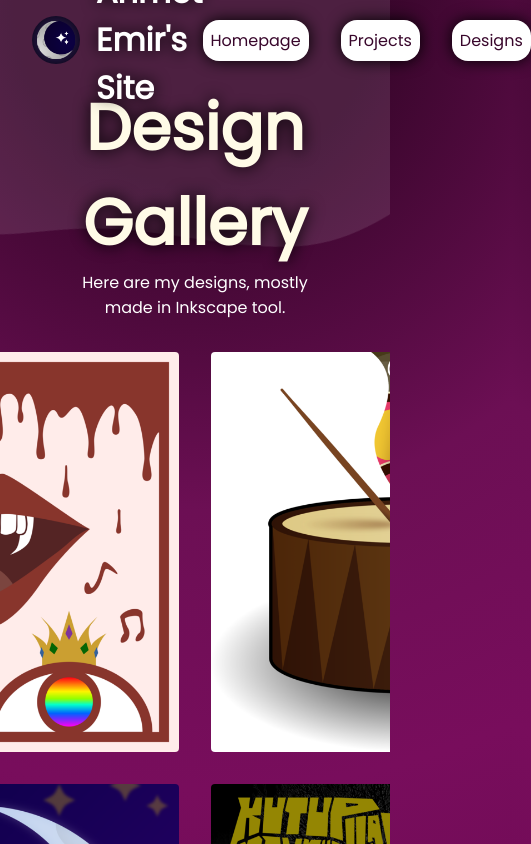
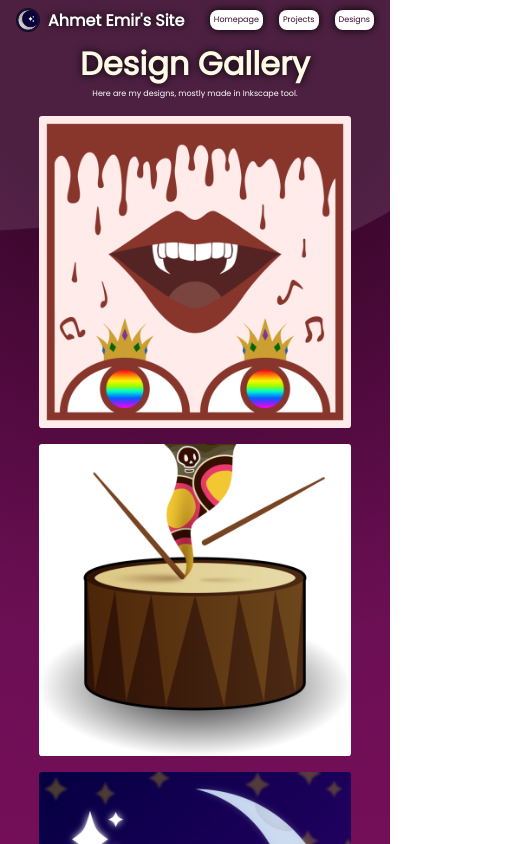
Before and after one commit to aeuludag/aeuludag.github.io, a React (Vite) app: page /#/gallery in a window 390 px wide. Shown: the top 844 px of the page, 531 px wide, since content can reach past the window. Built offline with nearby package versions, Linux system fonts and the light colour scheme.

Commit message:
Small Responsiveness Changes
- Not even worth committing but who cares?

```diff
--- a/src/Components/App/App.css
+++ b/src/Components/App/App.css
@@ -25,6 +25,7 @@ html {
   animation: grow-and-shrink 10s ease-in-out infinite alternate;
   font-family: "Poppins";
   color: white;
+  font-size: clamp(0.5rem, 2vw, 1rem);
 }
 
 .app-wrapper {
--- a/src/Components/Gallery/Gallery.css
+++ b/src/Components/Gallery/Gallery.css
@@ -1,3 +1,17 @@
+:root {
+    --gallery-item-size: clamp(5rem, 40vw, 25rem);
+}
+
+@media screen and (max-width: 425px) {
+    :root {
+        --gallery-item-size: 80vw;
+    }
+
+    .gallery-items {
+        grid-template-columns: repeat(1, var(--gallery-item-size)) !important;
+    }
+}
+
 .gallery {
     width: 100%;
     height: 100%;
@@ -5,7 +19,7 @@
 
 .gallery-items {
     display: grid;
-    grid-template-columns: repeat(2, 25rem);
+    grid-template-columns: repeat(2, var(--gallery-item-size));
     align-items: center;
     justify-content: center;
     overflow-x: hidden;
@@ -14,8 +28,8 @@
 
 .gallery-design {
     position: relative;
-    width: 25rem;
-    height: 25rem;
+    width: var(--gallery-item-size);
+    height: var(--gallery-item-size);
     border-radius: 1%;
     overflow: hidden;
 }
@@ -29,7 +43,8 @@
     transition: all 0.5s;
 }
 
-.design-title, .design-description{
+.design-title,
+.design-description {
     margin: 1rem;
 }
 
@@ -72,17 +87,17 @@
     box-shadow: 0 0 1rem 0 black;
 }
 
-.gallery-design:hover > .design-buttons {
+.gallery-design:hover>.design-buttons {
     top: 0.5rem;
     right: 0.5rem;
     opacity: 1;
 }
 
-.gallery-design:hover > .design-image {
+.gallery-design:hover>.design-image {
     filter: blur(0.5rem);
 }
 
-.gallery-design:hover > .design-details {
+.gallery-design:hover>.design-details {
     bottom: 0;
     opacity: 1;
 }
--- a/src/Components/Navbar/Navbar.css
+++ b/src/Components/Navbar/Navbar.css
@@ -6,6 +6,8 @@
     height: 5rem;
     width: 100%;
     align-items: center;
+    overflow-x: auto;
+    overflow-y: hidden;
     justify-content: space-between;
     z-index: 2;
     /* background-color: rgba(255, 255, 255, 0.2); */
```
